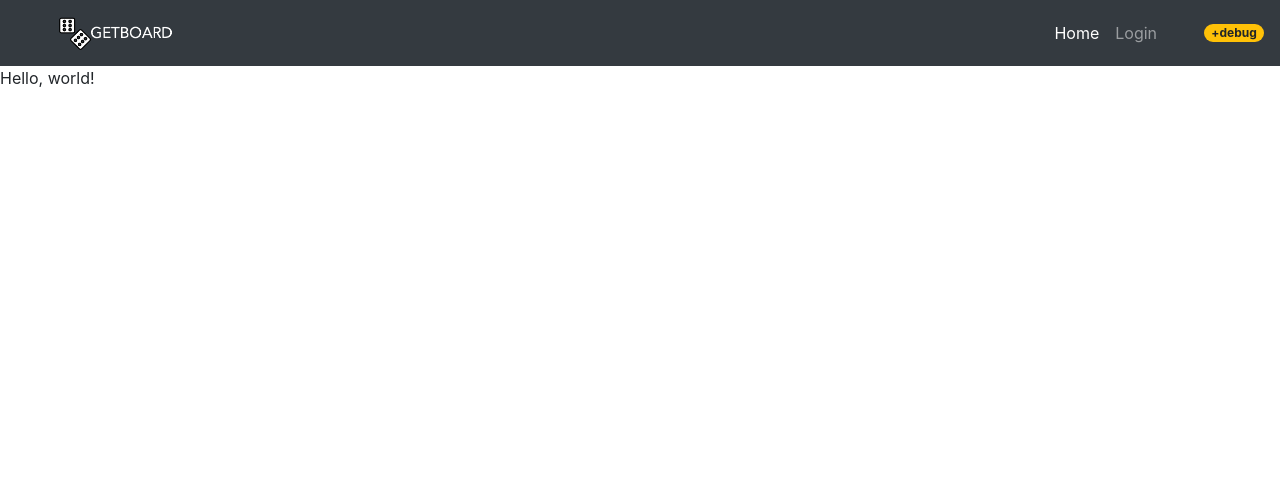
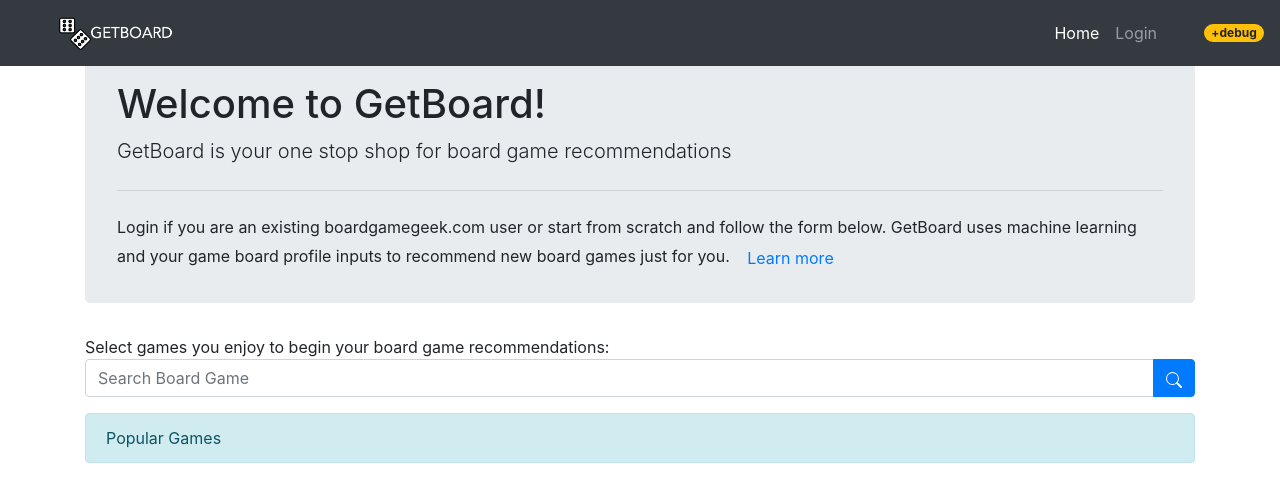
Before and after one commit to meetashok/getboard, a Flask app: page / in a window 1280 px wide. Shown: the top 502 px of the page. Run offline with Flask 2, Linux system fonts and the light colour scheme; data that the repository does not hold is empty; some libraries are stand-ins or nearby versions.

Commit message:
setting up mockup for new user workflow in index.html

```diff
--- a/templates/index.html
+++ b/templates/index.html
@@ -1,5 +1,53 @@
 {% extends "base.html" %}
 {% block content %}
 
-<p>Hello, world!</p>
+<div class="container">
+<div class="jumbotron" style="margin-top:-50px;padding-bottom:10px;">
+  <h1 class="display-5">Welcome to GetBoard!</h1>
+  <p class="lead">GetBoard is your one stop shop for board game recommendations</p>
+  <hr class="my-4">
+  <p>
+    Login if you are an existing boardgamegeek.com user or start from scratch and follow the form below.
+    GetBoard uses machine learning and your game board profile inputs to recommend new board games just for you.
+    <a class="btn btn-link" href="#" role="button">Learn more</a>
+  </p>
+</div>
+
+Select games you enjoy to begin your board game recommendations:
+<div class="input-group mb-3">
+  <input type="text" class="form-control" placeholder="Search Board Game" aria-label="Recipient's username" aria-describedby="button-addon2">
+  <div class="input-group-append">
+    <button class="btn btn-primary" type="button" id="button-addon2">
+    <!-- svg search icon -->
+    <svg class="bi bi-search" width="1em" height="1em" viewBox="0 0 16 16" fill="currentColor" xmlns="http://www.w3.org/2000/svg">
+      <path fill-rule="evenodd" d="M10.442 10.442a1 1 0 011.415 0l3.85 3.85a1 1 0 01-1.414 1.415l-3.85-3.85a1 1 0 010-1.415z" clip-rule="evenodd"/>
+      <path fill-rule="evenodd" d="M6.5 12a5.5 5.5 0 100-11 5.5 5.5 0 000 11zM13 6.5a6.5 6.5 0 11-13 0 6.5 6.5 0 0113 0z" clip-rule="evenodd"/>
+    </svg>
+    </button>
+  </div>
+</div>
+
+<div class="alert alert-info" role="alert">
+Popular Games
+</div>
+<div class="row">
+  {% for game in topgames[:6] %}
+  <div class="col-sm-2">
+    <div class="card">
+      <img src="{{ game.thumbnail }}" class="img-thumbnail rounded" alt="...">
+      <div class="card-body">
+        <ul class="list-group list-group-flush">
+          <h6 class="card-title">{{ game.primaryname }}</h5>
+          <!-- <li class="list-group-item">{{ game[2] }}</li> -->
+          <li class="list-group-item">{{ game.yearpublished }}
+            <span class="badge badge-primary badge-pill">{{ game.userrating }}</span>
+          </li>
+        </ul>
+      </div>
+    </div>
+  </div>
+  {% endfor %}
+</div>
+
+</div>
 {% endblock %}
```
